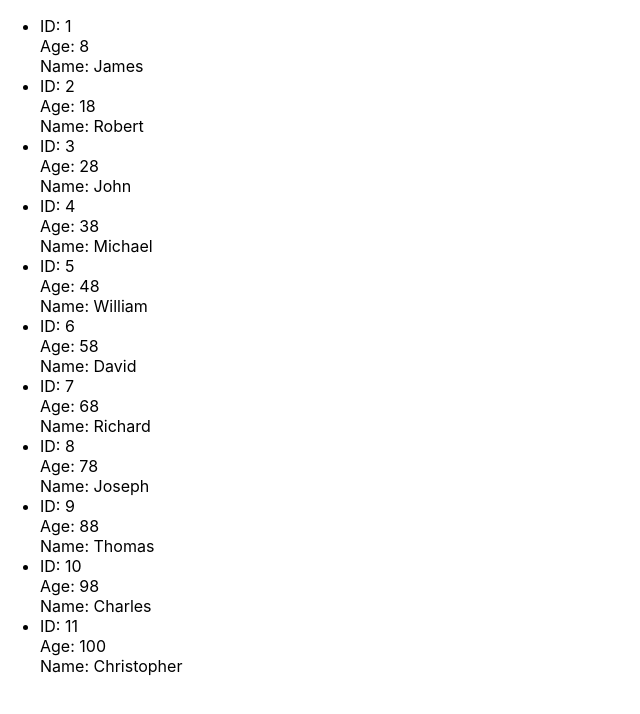
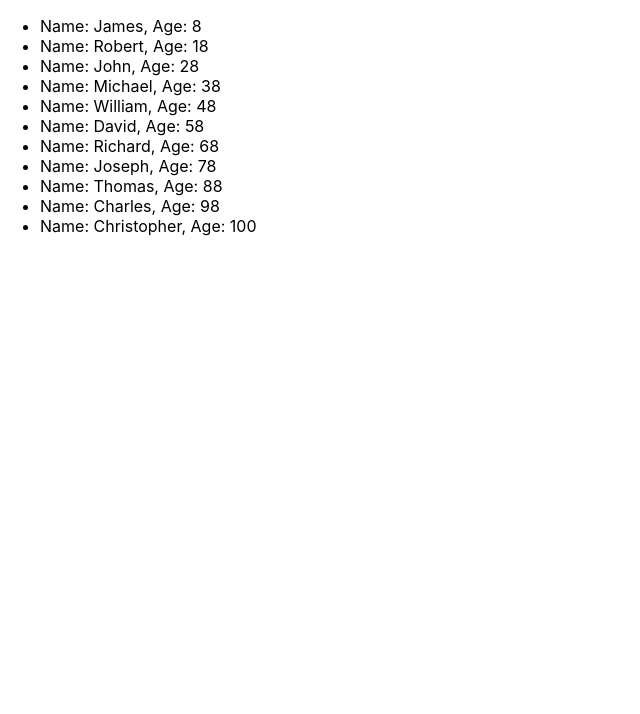
Before and after one commit to ArtyomKub/method-map, a React (Create React App) app: page / in a window 1280 px wide. Shown: the top 714 px of the page, without its empty margins (0-640 px from the left). Built offline with nearby package versions, Linux system fonts and the light colour scheme.

Commit message:
Refactoring codde in NewComponent.tsx

```diff
--- a/src/NewComponent.tsx
+++ b/src/NewComponent.tsx
@@ -14,12 +14,11 @@ export const NewComponent = (props: NewComponentType) => {
     return (
         <div>
             <ul>
-                {props.students.map((student: StudentsType, index: number) => {
+                {props.students.map((object: StudentsType, index: number) => {
                     return (
-                        <li key={index}>
-                            <div>ID: {student.id}</div>
-                            <div>Age: {student.age}</div>
-                            <div>Name: {student.name}</div>
+                        <li key={object.id}>
+                            <span>Name: {object.name}, </span>
+                            <span>Age: {object.age}</span>
                         </li>
                     )
                 })}
```
